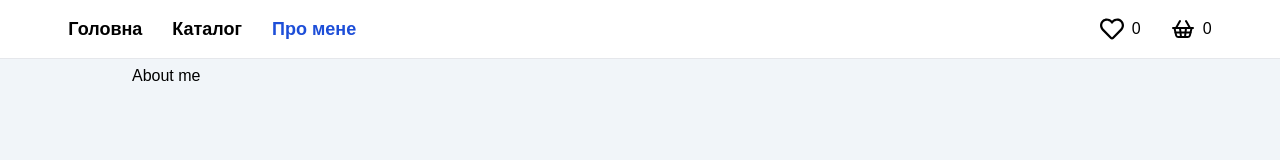
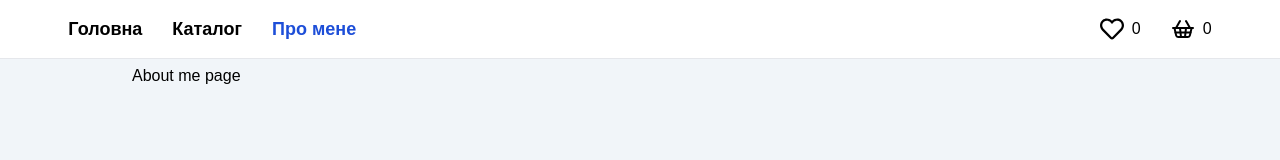
Before and after one commit to koleso8/Jewelry-Shop, a React (Vite) app: page /about in a window 1280 px wide. Shown: the top 160 px of the page. Built offline with nearby package versions, Linux system fonts and the light colour scheme; a web font is replaced by a local one.

Commit message:
Update AboutMe.jsx

```diff
--- a/src/pages/AboutMe.jsx
+++ b/src/pages/AboutMe.jsx
@@ -3,7 +3,7 @@ import { scrollToTop } from '../helpers/scrollToTop';
 
 const AboutMe = () => {
   useEffect(() => scrollToTop());
-  return <div>About me</div>;
+  return <div>About me page</div>;
 };
 
 export default AboutMe;
```
